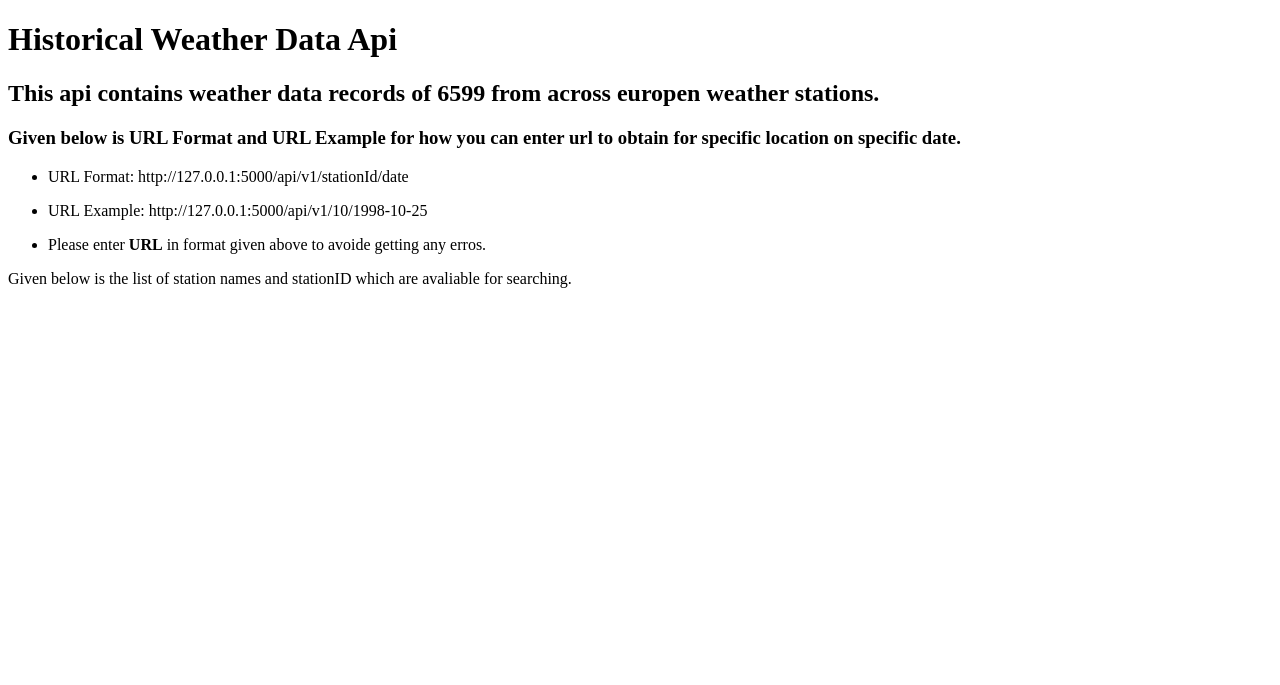
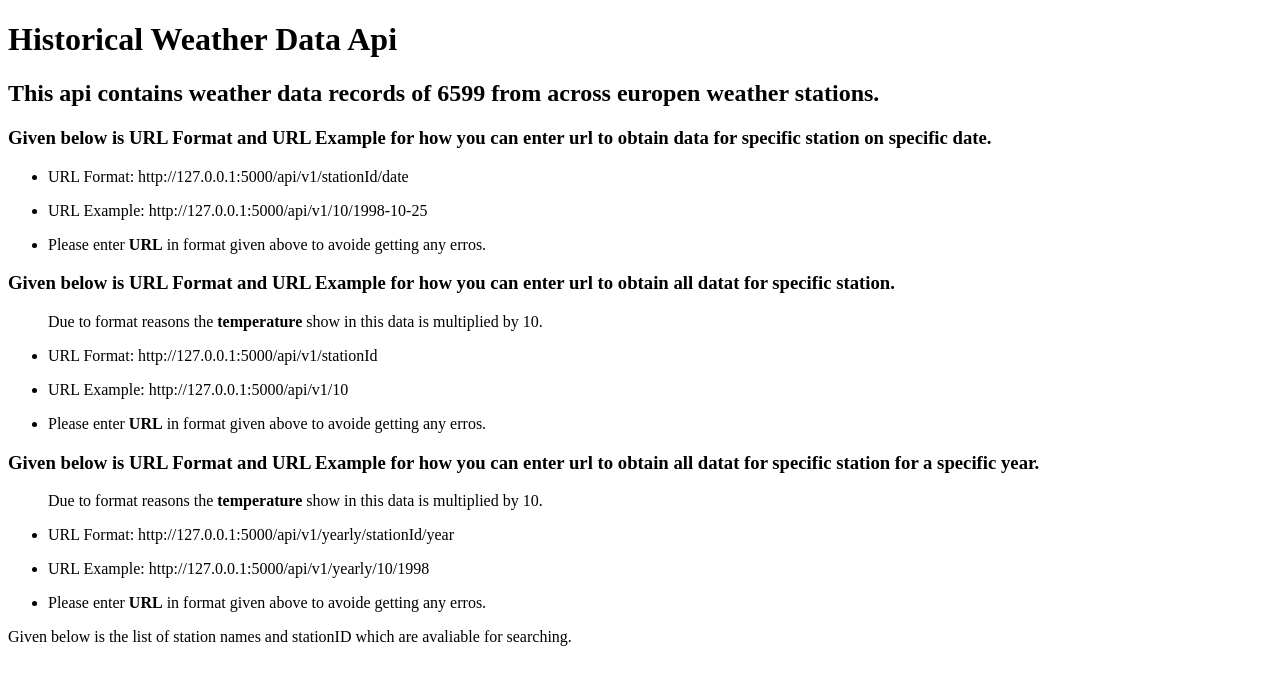
Before and after one commit to 72abdulrehman/HistoricalWeatherApi, a Flask app: template templates/home.html in a window 1280 px wide. Shown: the top 685 px of the page. Run offline with Flask 3, Linux system fonts and the light colour scheme; the template is opened without the code that fills it, so the values that code supplies are empty; parts of the project's set-up code (start-up, migrations or seed data) failed here and were passed over.

Commit message:
Add url endpoint for yaer and station

```diff
--- a/main.py
+++ b/main.py
@@ -21,5 +21,20 @@ def about(station, date):
         "temperature": temperature
     }
 
+@app.route("/api/v1/<station>")
+def all_data(station):
+    filename = "data/TG_STAID" + str(station).zfill(6) + ".txt"
+    df = pd.read_csv(filename, skiprows=20, parse_dates=["    DATE"])
+    result = df.to_dict(orient="records")
+    return result
+
+@app.route("/api/v1/yearly/<station>/<year>")
+def yearly(station, year):
+    filename = "data/TG_STAID" + str(station).zfill(6) + ".txt"
+    df = pd.read_csv(filename, skiprows=20)
+    df["    DATE"] = df["    DATE"].astype(str)
+    result = df[df["    DATE"].str.startswith(str(year))].to_dict(orient="records")
+    return result
+
 if __name__ == "__main__":
     app.run(debug=True)
--- a/templates/home.html
+++ b/templates/home.html
@@ -12,7 +12,7 @@
            <h1>Historical Weather Data Api</h1>
            <h2>This api contains weather data records of <b>6599</b> from across europen weather stations. </h2>
            <h3>Given below is <b>URL Format</b> and <b>URL Example</b>
-            for how you can enter url to obtain for specific location on specific date.</h3>
+            for how you can enter url to obtain data for specific station on specific date.</h3>
             <ul>
                 <li>
                     <p>URL Format: http://127.0.0.1:5000/api/v1/stationId/date </p>
@@ -24,6 +24,37 @@
                     <p>Please enter <b>URL</b> in format given above to avoide getting any erros.</p>
                 </li>
             </ul>
+            <h3>Given below is <b>URL Format</b> and <b>URL Example</b>
+                for how you can enter url to obtain all datat for specific station.</h3>
+            <ul>
+                <p>Due to format reasons the <b>temperature</b> show in this data is multiplied by 10.</p>
+                <li>
+                    <p>URL Format: http://127.0.0.1:5000/api/v1/stationId </p>
+                </li>
+                <li>
+                    <p>URL Example: http://127.0.0.1:5000/api/v1/10 </p>
+                </li>
+                <li>
+                    <p>Please enter <b>URL</b> in format given above to avoide getting any erros.</p>
+                </li>
+            </ul>
+
+            <h3>Given below is <b>URL Format</b> and <b>URL Example</b>
+                for how you can enter url to obtain all datat for specific station for a specific year.</h3>
+            <ul>
+                <p>Due to format reasons the <b>temperature</b> show in this data is multiplied by 10.</p>
+                <li>
+                    <p>URL Format: http://127.0.0.1:5000/api/v1/yearly/stationId/year </p>
+                </li>
+                <li>
+                    <p>URL Example: http://127.0.0.1:5000/api/v1/yearly/10/1998 </p>
+                </li>
+                <li>
+                    <p>Please enter <b>URL</b> in format given above to avoide getting any erros.</p>
+                </li>
+
+            </ul>
+
             <p>Given below is the list of station names and stationID which are avaliable for searching.</p>
            <p>{{data|safe}}</p>
    </body>
```
